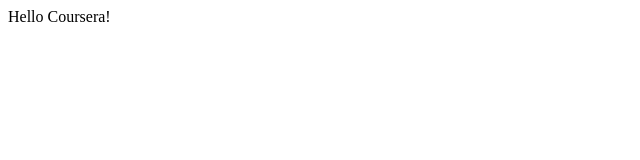
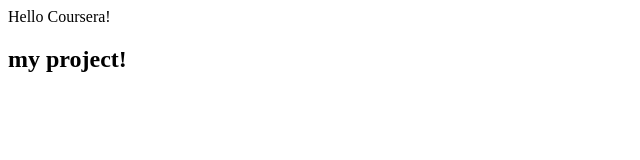
Before and after one commit to iamquadrich/coursera-training, a plain HTML site: page site/index.html in a window 1280 px wide. Shown: the whole page, without its empty margins (0-640 px from the left). Drawn offline with Linux system fonts and the light colour scheme.

Commit message:
small addition to content

```diff
--- a/site/index.html
+++ b/site/index.html
@@ -5,5 +5,6 @@
 </head>
 <body>
 <hi>Hello Coursera!</hi>
+<h2>my project!</h2>
 </body>
 </html>
```
